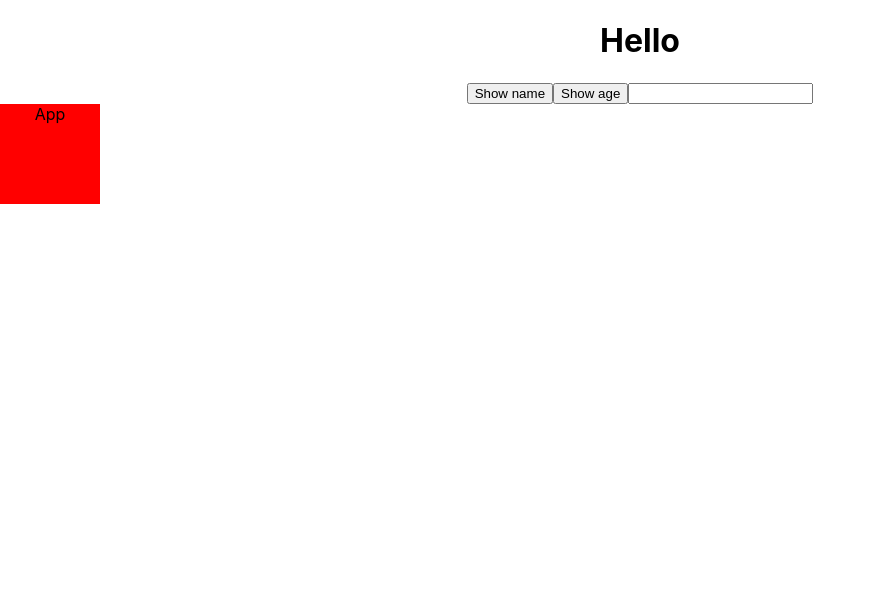
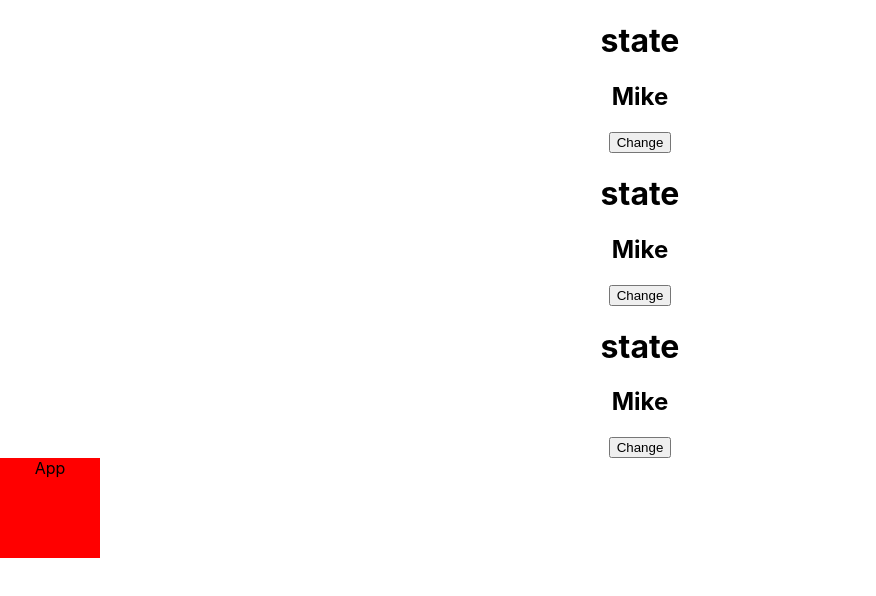
Before and after one commit to twoweeksbro/voca, a React (Create React App) app: page / in a window 1280 px wide. Shown: the top 596 px of the page, without its empty margins (0-876 px from the left). Built offline with nearby package versions, Linux system fonts and the light colour scheme.

Commit message:
#7 complete:state

```diff
--- a/src/App.js
+++ b/src/App.js
@@ -7,6 +7,8 @@
   return (
     <div className="App">
       <Hello />
+      <Hello />
+      <Hello />
       <div className={styles.box}>App </div>
     </div>
   );
--- a/src/component/Hello.js
+++ b/src/component/Hello.js
@@ -1,24 +1,22 @@
 import World from "./World";
 import styles from'./Hello.module.css'
+import { useState } from "react";
 
 const Hello = () => {
+    // let name = 'Mike'
+    const [name, setName] = useState('Mike');
 
-    function showName() {
-        console.log('Mike');
-    }
-    function showText(e){
-        console.log(e.target.value)
+    function changeName(){
+        const newName = name === 'Mike' ? 'Jane' : 'Mike';
+        console.log(name);
+        // document.getElementById('name').innerText = name;
+        setName(newName)
     }
     return(
         <div>
-            <h1>Hello</h1>
-            <button onClick={showName}>Show name</button>
-            <button
-            onClick={() => {
-                    console.log(30);
-                }}
-            >Show age</button>
-        <input type='text' onChange={showText} />
+            <h1>state</h1>
+            <h2 id='name'>{name}</h2>
+            <button onClick={changeName}>Change</button>
         </div>
 
     );
```
